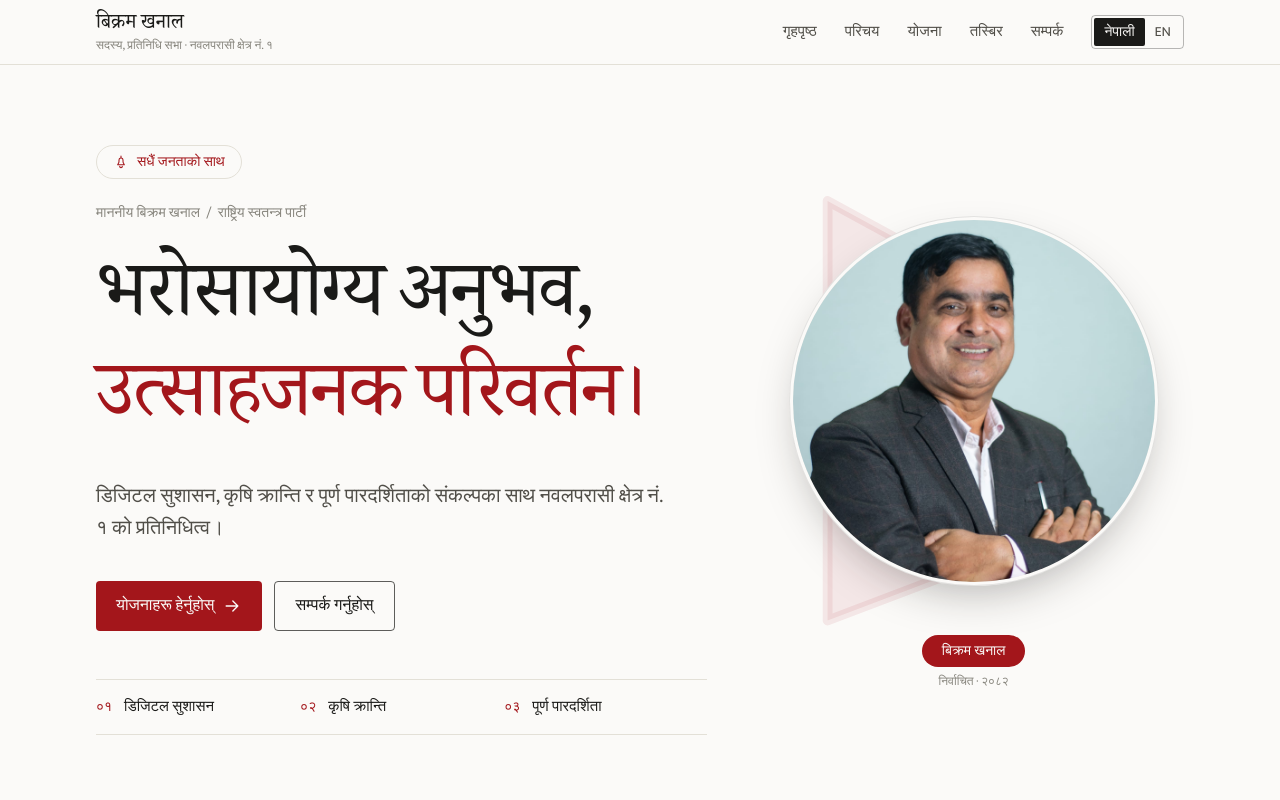
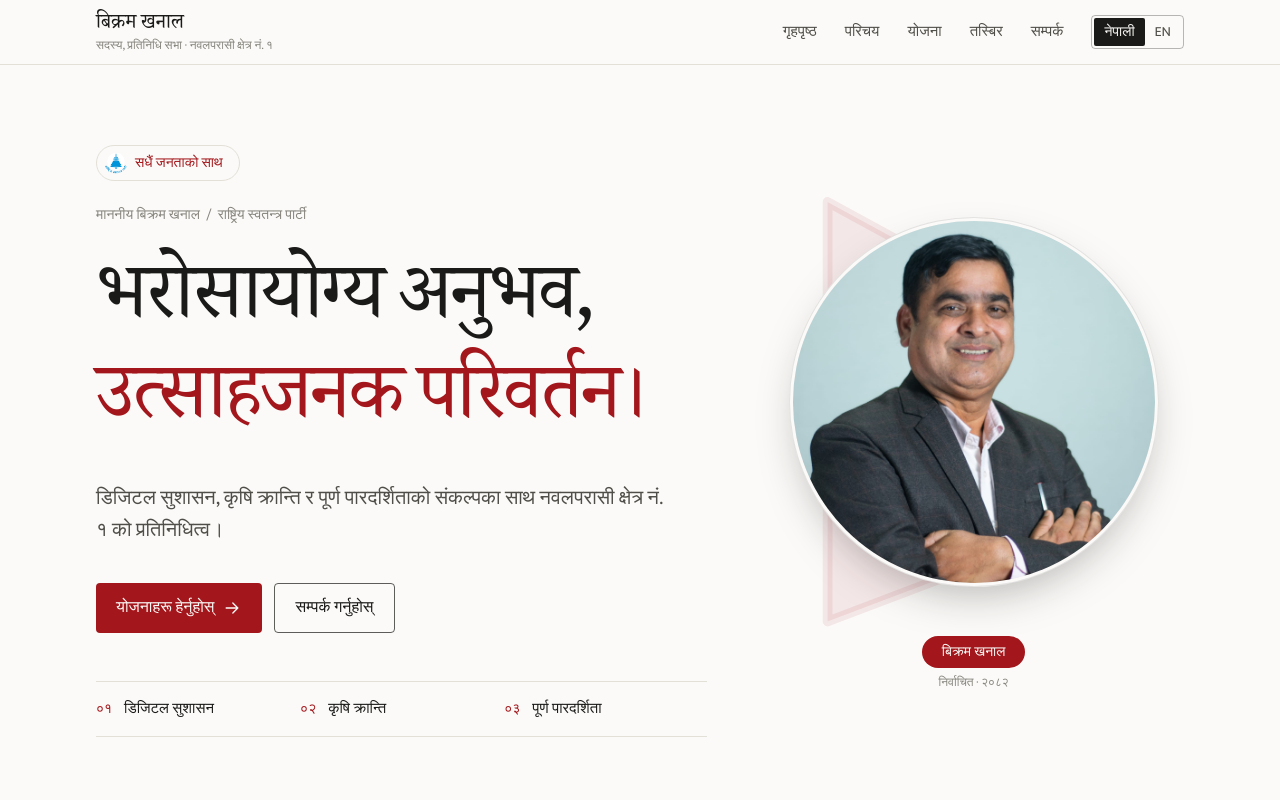
Before and after one commit to susmitaah/bikram_khanal, a Next.js app: page / in a window 1280 px wide. Shown: the top 800 px of the page. Built offline with nearby package versions, Linux system fonts and the light colour scheme.

Commit message:
Use real RSP bell logo in hero badge
Swap the hand-drawn bell icon for the party's actual logo image.

```diff
--- a/src/components/sections/Hero.tsx
+++ b/src/components/sections/Hero.tsx
@@ -1,5 +1,6 @@
 "use client";
 
+import Image from "next/image";
 import { hero } from "@/content/home";
 import { site } from "@/content/site";
 import { useLang } from "@/i18n/useLang";
@@ -7,7 +8,7 @@ import { cn } from "@/lib/cn";
 import { Container } from "@/components/ui/Container";
 import { ButtonLink } from "@/components/ui/ButtonLink";
 import { Portrait } from "@/components/ui/Portrait";
-import { ArrowRight, Bell } from "@/components/ui/Icons";
+import { ArrowRight } from "@/components/ui/Icons";
 
 export function Hero() {
   const { t, lang, num } = useLang();
@@ -16,8 +17,8 @@ export function Hero() {
     <section id="home" className="border-b border-rule">
       <Container className="grid items-center gap-14 pb-16 pt-12 md:grid-cols-12 md:pt-20 lg:pb-24">
         <div className="md:col-span-7">
-          <span className="mb-6 inline-flex items-center gap-2 rounded-full border border-rule bg-paper px-4 py-1.5 text-sm font-medium text-crimson">
-            <Bell className="size-4" />
+          <span className="mb-6 inline-flex items-center gap-2 rounded-full border border-rule bg-paper py-1.5 pl-2 pr-4 text-sm font-medium text-crimson">
+            <Image src="/images/rsp-bell.png" alt="" width={22} height={22} className="size-[22px]" />
             {t(hero.badge)}
           </span>
 
--- a/src/components/ui/Icons.tsx
+++ b/src/components/ui/Icons.tsx
@@ -81,17 +81,6 @@ export function Menu(props: IconProps) {
   );
 }
 
-/** Rastriya Swatantra Party's election symbol. */
-export function Bell(props: IconProps) {
-  return (
-    <svg {...base} {...props}>
-      <path d="M12 3v1.5" />
-      <path d="M7 16h10l-1.2-2.1a6 6 0 0 1-.8-3V9a3 3 0 0 0-2.5-2.96V5.5h-1v.54A3 3 0 0 0 9 9v1.9a6 6 0 0 1-.8 3L7 16Z" />
-      <path d="M10 18.5a2 2 0 0 0 4 0" />
-    </svg>
-  );
-}
-
 export function Close(props: IconProps) {
   return (
     <svg {...base} {...props}>
```
Also changed, not shown: public/images/rsp-bell.png (added).
